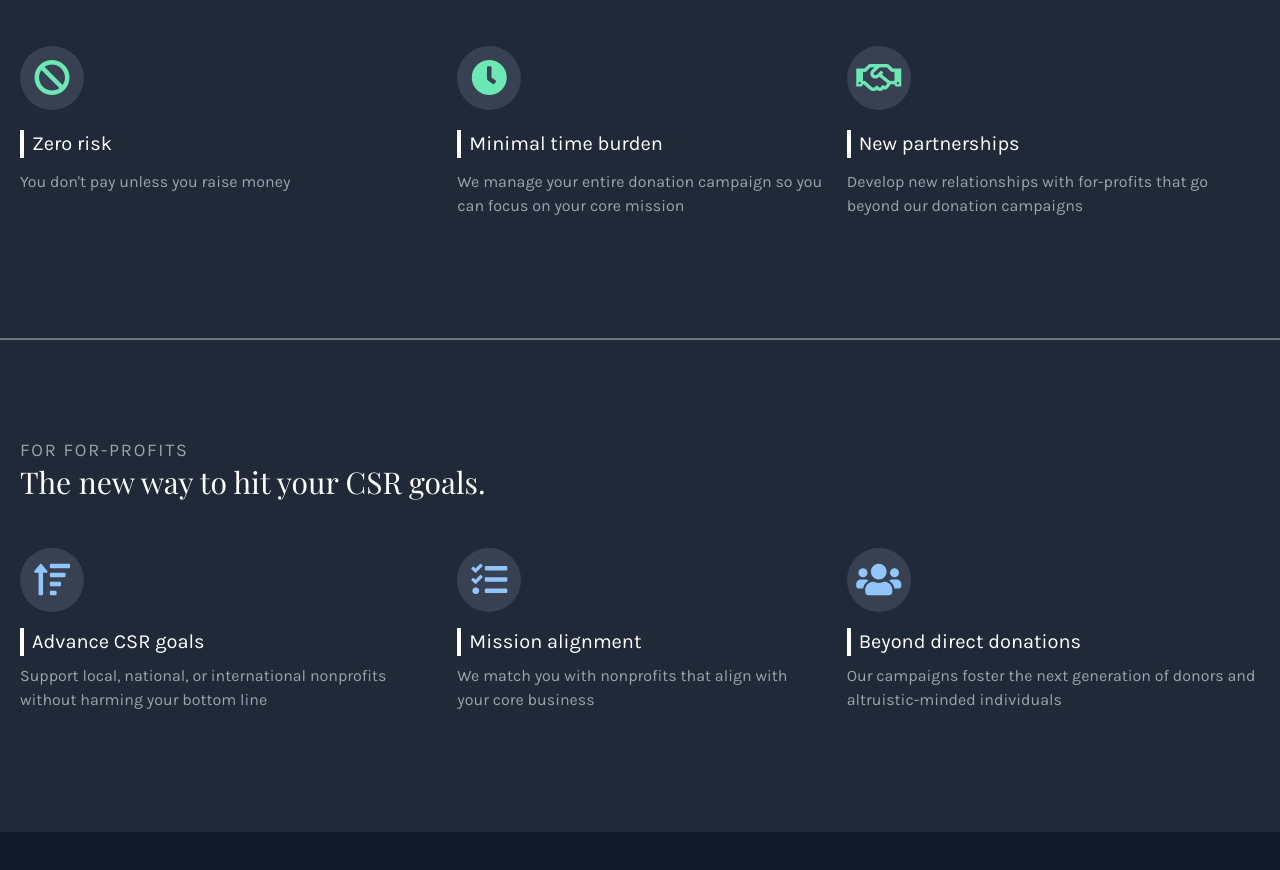
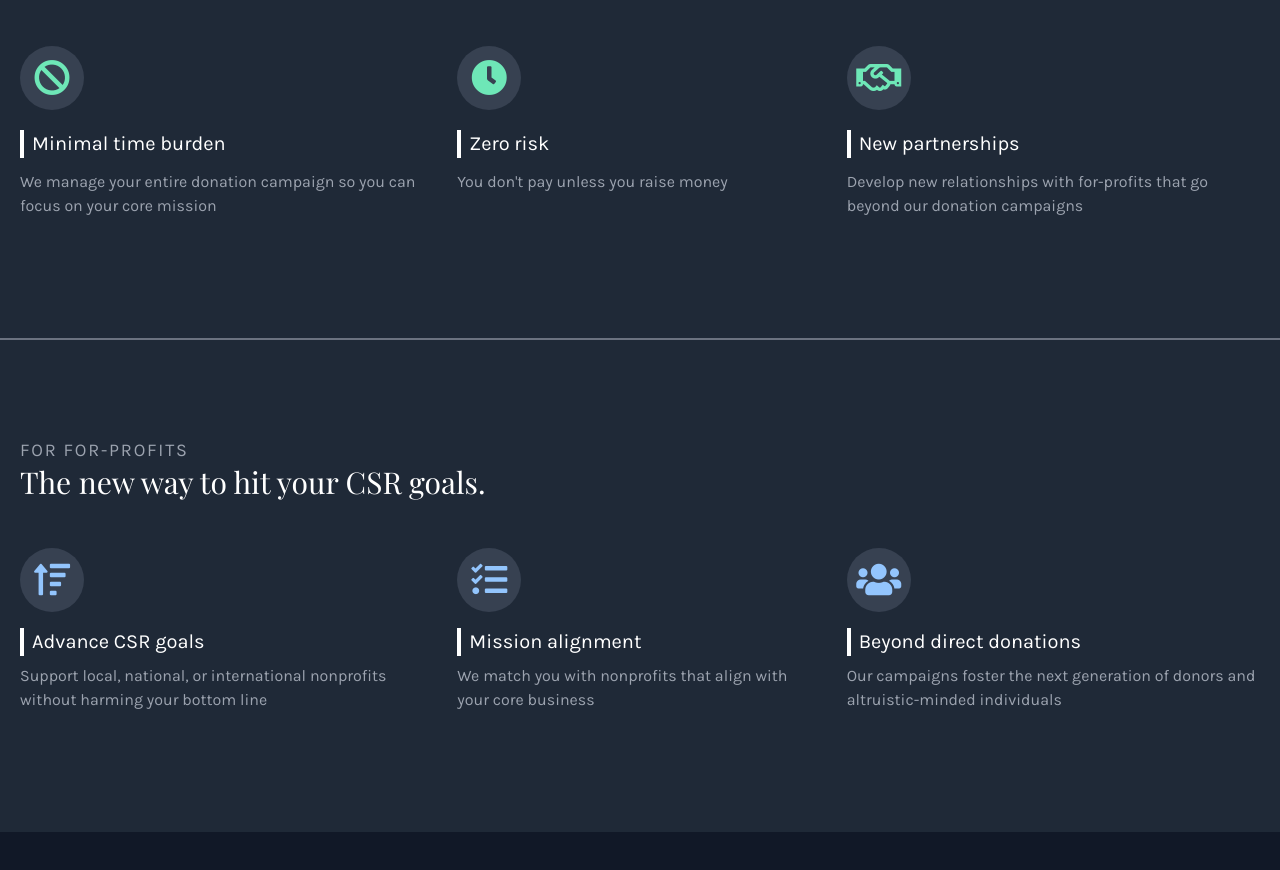
Before and after one commit to duckevinwu/nonprofit-donate, a React (Create React App) app in the folder client/: page / in a window 1280 px wide. Shown: the part 1804-2674 px from the top of the page. Built offline with nearby package versions, Linux system fonts and the light colour scheme.

Commit message:
switch columns on landing page

```diff
--- a/client/src/components/LandingPage.js
+++ b/client/src/components/LandingPage.js
@@ -116,15 +116,15 @@ export default class LandingPage extends React.Component {
                   <div className="w-16 h-16 flex justify-center items-center bg-gray-700 rounded-full mb-2">
                     <i className="fas fa-ban text-green-300 text-4xl"></i>
                   </div>
-                  <div className="text-white text-xl pl-2 my-3 border-l-4 border-white">Zero risk</div>
-                  <div>You don't pay unless you raise money</div>
+                  <div className="text-white text-xl pl-2 my-3 border-l-4 border-white">Minimal time burden</div>
+                  <div>We manage your entire donation campaign so you can focus on your core mission</div>
                 </div>
                 <div className="flex flex-col md:w-1/3 md:px-6 py-6">
                   <div className="w-16 h-16 flex justify-center items-center bg-gray-700 rounded-full mb-2">
                     <i className="fas fa-clock text-green-300 text-4xl"></i>
                   </div>
-                  <div className="text-white text-xl pl-2 my-3 border-l-4 border-white">Minimal time burden</div>
-                  <div>We manage your entire donation campaign so you can focus on your core mission</div>
+                  <div className="text-white text-xl pl-2 my-3 border-l-4 border-white">Zero risk</div>
+                  <div>You don't pay unless you raise money</div>
                 </div>
                 <div className="flex flex-col md:w-1/3 py-6">
                   <div className="w-16 h-16 flex justify-center items-center bg-gray-700 rounded-full mb-2">
```
